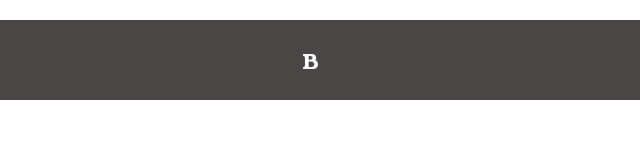
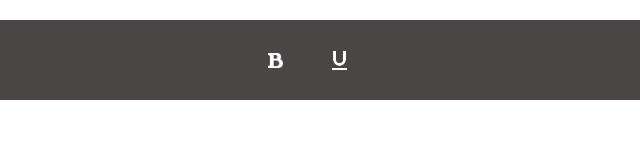
Before and after one commit to SurekhaSulakshani/Web_Assignment_01, a plain HTML site: page index.html in a window 1280 px wide. Shown: the full height of the page, 330-970 px from the left. Drawn offline with nearby package versions, Linux system fonts and the light colour scheme.

Commit message:
Underline feature has been added.

```diff
--- a/function.js
+++ b/function.js
@@ -1,3 +1,7 @@
 function Feature_Bold() {
     document.execCommand('bold', true, null)
 }
+
+function Feature_Underline() {
+    document.execCommand('underline', true, null)
+}
--- a/index.html
+++ b/index.html
@@ -21,6 +21,9 @@
                 <img src="Resources/bold-xxl.png" width="15" alt="Bold">
             </button>
 
+            <button class="button" onclick="Feature_Underline()">
+                <img src="Resources/format_underline_white_192x192.png" width="25" alt="Underline">
+            </button>
 
 
 
```
